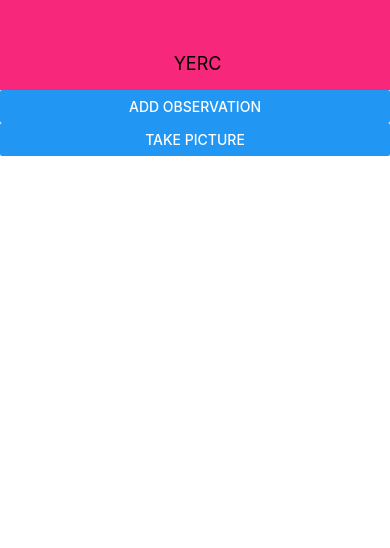
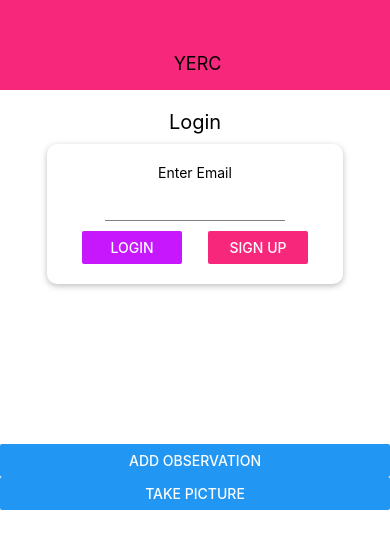
Before and after one commit to jjg-akers/YERC_FieldApp, a React Native app: screen / in a window 390 px wide. Shown: the top 548 px of the page. Built offline with nearby package versions, Linux system fonts and the light colour scheme.

Commit message:
adding login screen

```diff
--- a/App.js
+++ b/App.js
@@ -14,6 +14,7 @@ import GoalInput from "./components/GoalInput";
 import { Camera } from "expo-camera";
 import CameraView from "./components/Camera";
 import Header from "./components/Header";
+import LoginScreen from "./screens/LoginScreen";
 
 export default function App() {
   // set up a container to manage our saved goals
@@ -82,6 +83,8 @@ export default function App() {
     <View style={styles.screen}>
       <Header title="YERC" />
 
+      <LoginScreen />
+
       <Button title="Add Observation" onPress={addModeHandler} />
       {/* // now onAddGoal will be recieved as a prop inside GoalInput */}
       {/* <GoalInput onAddGoal={addGoalHandler} /> */}
@@ -113,13 +116,14 @@ export default function App() {
       {/* this view will be used to display saved goals */}
       {/* map function takes a function that will execute on every element of an array */}
       {/* {courseGoals.map(goal => () */}
+
     </View>
   );
-}
+};
 
 const styles = StyleSheet.create({
   screen: {
-    flex: 1,
+    flex: 1
     //padding: 10
   }
 });
--- a/components/Card.js
+++ b/components/Card.js
@@ -1,23 +1,25 @@
-import React from 'react';
-import {View, StyleSheet} from 'react-native';
+import React from "react";
+import { View, StyleSheet } from "react-native";
 
 const Card = props => {
-    return <View style={{...styles.card, ...props.style}}>{props.childern}</View>
+  return (
+    <View style={{ ...styles.card, ...props.style }}>{props.children}</View>
+  );
 };
 
 const styles = StyleSheet.create({
   card: {
-        shadowColor: 'black',
+    shadowColor: "black",
     shadowOffset: {
       width: 0,
-            height: 2,
+      height: 2
     },
     shadowRadius: 6,
     shadowOpacity: 0.26,
-        backgroundColor: 'white',
+    backgroundColor: "white",
     elevation: 5,
-        pdding: 20,
-        borderRadius: 10,
+    padding: 20,
+    borderRadius: 10
   },
 });
 
--- a/components/Header.js
+++ b/components/Header.js
@@ -1,5 +1,7 @@
 import React from "react";
 import { Text, View, StyleSheet } from "react-native";
+
+import Colors from "../constants/colors";
 
 const Header = props => {
     return (
@@ -15,7 +17,7 @@ const styles = StyleSheet.create({
         width: '100%',
         height: 90,
         paddingTop: 36,
-        backgroundColor: '#f7287b',
+        backgroundColor: Colors.primary,
         alignItems: 'center',
         justifyContent: 'center',
     },
--- /dev/null
+++ b/components/Input.js
@@ -0,0 +1,18 @@
+import React from 'react';
+import {TextInput, StyleSheet} from 'react-native';
+
+const Input = props => {
+    return <TextInput {...props} style={{...styles.input, ...props.style}} />
+};
+
+const styles = StyleSheet.create({
+    input: {
+        height: 30,
+        borderBottomColor: 'grey',
+        borderBottomWidth: 1,
+        marginVertical: 10,
+
+    }
+});
+
+export default Input;
--- /dev/null
+++ b/constants/colors.js
@@ -0,0 +1,4 @@
+export default {
+    primary: '#f7287b',
+    accent: '#c717fc'
+};
--- a/screens/LoginScreen.js
+++ b/screens/LoginScreen.js
@@ -1,24 +1,64 @@
-import React from "react";
-import { View, StyleSheet, Text, TextInput, Button } from "react-native";
+import React, { useState } from "react";
+import {
+  View,
+  StyleSheet,
+  Text,
+  Button,
+  TouchableWithoutFeedback,
+  Keyboard
+} from "react-native";
+
 import Card from "../components/Card";
+import Colors from "../constants/colors";
+import Input from "../components/Input";
 
 const LoginScreen = props => {
+  const [enteredValue, setEnteredValue] = useState("");
+
+  const emailInputHandler = inputText => {
+    // vlidate entered email
+
+    // use regex in replace function
+    //setEnteredValue(inputText.replace());
+    setEnteredValue(inputText);
+  };
+
   return (
+    <TouchableWithoutFeedback
+      onPress={() => {
+        Keyboard.dismiss();
+      }}
+    >
       <View style={styles.screen}>
         <Text style={styles.title}>Login</Text>
+
         <Card style={styles.inputContainer}>
           <Text>Enter Email</Text>
-        <TextInput />
+          <Input
+            style={styles.input}
+            blurOnSubmit
+            autoCapitalize="none"
+            autoCorrect={false}
+            autoCompleteType="email"
+            keyboardType="email-address"
+            onChangeText={emailInputHandler}
+            value={enteredValue}
+          />
           <View style={styles.buttonContainer}>
             <View style={styles.button}>
-            <Button title="Login" onPress={() => {}} color="#c717fc" />
+              <Button title="Login" onPress={() => {}} color={Colors.accent} />
             </View>
             <View style={styles.button}>
-            <Button title="Sign Up" onPress={() => {}} color="#f7287b" />
+              <Button
+                title="Sign Up"
+                onPress={() => {}}
+                color={Colors.primary}
+              />
             </View>
           </View>
         </Card>
       </View>
+    </TouchableWithoutFeedback>
   );
 };
 
@@ -38,14 +78,18 @@ const styles = StyleSheet.create({
     alignItems: "center"
   },
   buttonContainer: {
+
     flexDirection: "row",
     width: "100%",
     justifyContent: "space-between",
     paddingHorizontal: 15
   },
   button: {
-      width: 100,
-
+    width: 100
+  },
+  input: {
+    width: '70%',
+    textAlign: "center"
   }
 });
 
```
Lines whose indentation alone changed are shown as unchanged.
